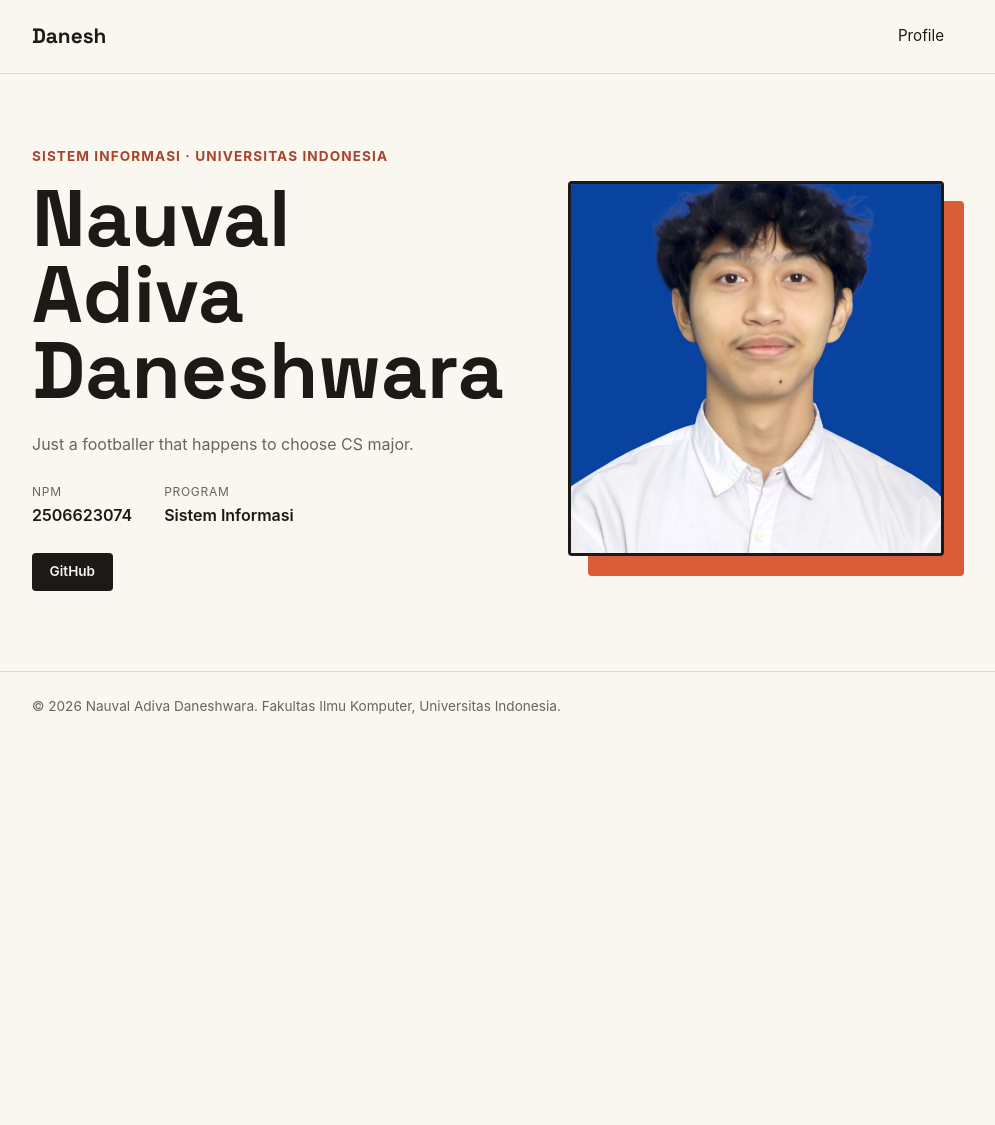
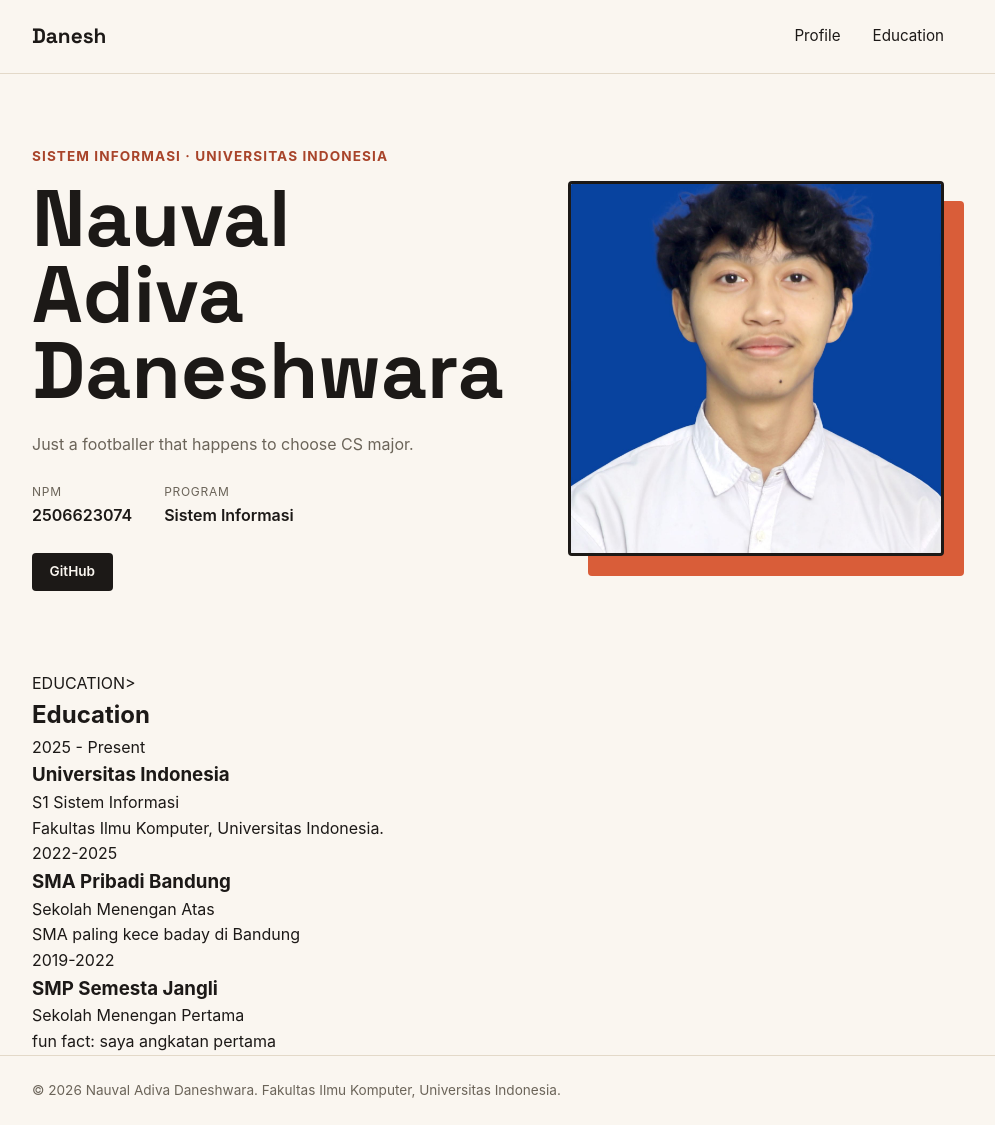
Before and after one commit to daaaniiiissssss/myportofolio, a Django app: page / in a window 1280 px wide. Shown: the whole page, without its empty margins (152-1147 px from the left). Before the commit the page ends 714 px from the top, so only its background shows below. Run offline with Django 5.2, Linux system fonts and the light colour scheme.

Commit message:
Add education section

```diff
--- a/templates/index.html
+++ b/templates/index.html
@@ -28,6 +28,7 @@
 
             <nav>
                 <a href="#profile">Profile</a>
+                <a href="#education">Education</a>
             </nav>
 
         </div>
@@ -37,44 +38,32 @@
     <main>
 
         <section class="hero" id="profile">
-
             <div class="container hero-grid">
 
-                <!-- Nama -->
                 <div class="hero-identity">
-
                     <p class="hero-kicker">
                         Sistem Informasi &middot; Universitas Indonesia
                     </p>
-
                     <h1>
                         Nauval Adiva Daneshwara
                     </h1>
-
                 </div>
 
 
-                <!-- Foto -->
                 <div class="hero-photo">
-
                     <div class="photo-block"></div>
-
                     <img
                         class="avatar"
                         src="/static/img/profile.jpeg"
                         alt="Photo of Nauval Adiva Daneshwara"
                     >
-
                 </div>
 
 
-                <!-- Informasi -->
                 <div class="hero-details">
-
                     <p class="bio">
                         Just a footballer that happens to choose CS major.
                     </p>
-
 
                     <dl class="meta-list">
 
@@ -90,9 +79,7 @@
 
                     </dl>
 
-
                     <div class="social-links">
-
                         <a
                             href="https://github.com/daaaniiiissssss"
                             class="social-link"
@@ -100,20 +87,84 @@
                         >
                             GitHub
                         </a>
-
                     </div>
-
                 </div>
 
             </div>
+        </section>
 
+        <section class="section education-section" id="education">
+            <div class="container">
+
+                <div class="section-heading">
+                    <p class="section-kicker">EDUCATION>
+                    <h2>Education</h2>
+                    </p>
+                </div>
+
+                <div class="education-list">
+                    <article class="education-item">
+                        <div class="education-year">
+                            2025 - Present
+                        </div>
+
+                        <div class="education-content">
+                            <h3>Universitas Indonesia</h3>
+
+                            <p class="education-program">
+                                S1 Sistem Informasi
+                            </p>
+
+                            <p>
+                                Fakultas Ilmu Komputer, Universitas Indonesia.
+                            </p>
+                        </div>
+                    </article>
+
+                    <article class="education-item">
+                        <div class="education-year">
+                            2022-2025
+                        </div>
+
+                    <div class="education-content">
+                        <h3>SMA Pribadi Bandung</h3>
+
+                        <p class="education-program">
+                            Sekolah Menengan Atas
+                        </p>
+
+                        <p>
+                            SMA paling kece baday di Bandung
+                        </p>
+                    </div>
+                    </article>
+
+                    <article class="education-item">
+                        <div class="education-year">
+                            2019-2022
+                        </div>
+
+                    <div class="education-content">
+                        <h3>SMP Semesta Jangli</h3>
+
+                        <p class="education-program">
+                            Sekolah Menengan Pertama
+                        </p>
+
+                        <p>
+                            fun fact: saya angkatan pertama
+                        </p>
+                    </div>
+                    </article>
+                </div>
+
+            </div>
         </section>
 
     </main>
 
 
     <footer class="site-footer">
-
         <div class="container">
 
             <p>
@@ -122,7 +173,6 @@
             </p>
 
         </div>
-
     </footer>
 
 </body>
```
